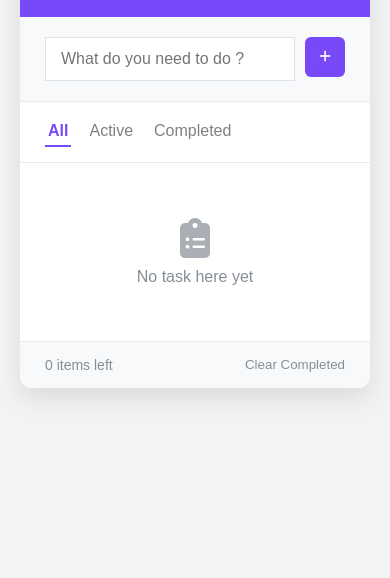
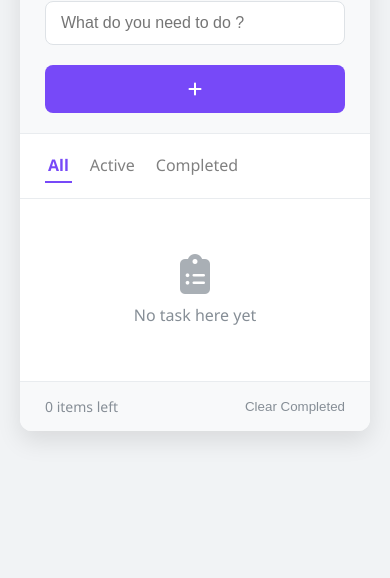
Before and after one commit to muz4miL/To-Do-App, a plain HTML site: page index.html in a window 390 px wide. Shown: the part 266-844 px from the top of the page. Drawn offline with Linux system fonts and the light colour scheme.

Commit message:
fixed the mobile bug , App - Completed!

```diff
--- a/styles.css
+++ b/styles.css
@@ -11,12 +11,12 @@
   --light: #f8f9fa;
   --gray: #868e96;
   --danger: #fa5252;
-  --success: #40c057;
+  --sucess: #40c057;
   --border: #e9ecef;
 }
 
 body {
-  font-family: sans-serif;
+  font-family: "Segoe UI", sans-serif;
   background-color: #f1f3f5;
   min-height: 100vh;
   display: flex;
@@ -33,18 +33,7 @@ body {
   border-radius: 12px;
   overflow: hidden;
   box-shadow: 0 10px 25px rgba(0, 0, 0, 0.1);
-  animation: fadeIn 0.5s ease;
-}
-
-@keyframes fadeIn {
-  from {
-    opacity: 0;
-    transform: translateY(10px);
-  }
-  to {
-    opacity: 1;
-    transform: translateY(0);
-  }
+  animation: fadeIn 0.4s ease-in-out;
 }
 
 header {
@@ -77,6 +66,7 @@ header p {
   padding: 12px 15px;
   border: 1px solid #dee2e6;
   font-size: 1rem;
+  border-radius: 8px;
   transition: all 0.3s;
 }
 
@@ -89,12 +79,16 @@ header p {
 .todo-input button {
   background-color: var(--primary);
   color: white;
-  width: 40px;
-  height: 40px;
+  width: 48px;
+  height: 48px;
   border: none;
-  border-radius: 6px;
+  border-radius: 8px;
   cursor: pointer;
   transition: all 0.2s ease;
+  display: flex;
+  align-items: center;
+  justify-content: center;
+  font-size: 18px;
 }
 
 .todo-input button:hover {
@@ -141,28 +135,16 @@ header p {
   padding: 12px 15px;
   display: flex;
   align-items: center;
-  transition: background-color 0.2s ease, transform 0.2s ease;
-  animation: fadeInUp 0.3s ease;
+  transition: background-color 0.2s;
 }
 
 .todo-item:hover {
-  background-color: #f8f9fa;
-  transform: translateY(-2px);
-}
-
-@keyframes fadeInUp {
-  from {
-    opacity: 0;
-    transform: translateY(10px);
-  }
-  to {
-    opacity: 1;
-    transform: translateY(0);
-  }
+  background-color: #f8f0ff;
 }
 
 .checkbox-container {
   margin: 15px;
+  position: relative;
 }
 
 .todo-checkbox {
@@ -177,13 +159,13 @@ header p {
   border: 2px solid #dee2e6;
   position: relative;
   cursor: pointer;
-  transition: all 0.2s ease;
+  transition: all 0.2s;
+  border-radius: 4px;
 }
 
 .todo-checkbox:checked + .checkmark {
-  background-color: var(--success);
-  border-color: var(--success);
-  transform: scale(1.2);
+  background-color: var(--sucess);
+  border-color: var(--sucess);
 }
 
 .todo-checkbox:checked + .checkmark::after {
@@ -234,7 +216,7 @@ header p {
   justify-content: center;
   padding: 40px 0;
   color: var(--gray);
-  animation: fadeIn 0.3s ease;
+  animation: fadeIn 0.5s ease-in-out;
 }
 
 .empty-state i {
@@ -271,5 +253,33 @@ footer {
 
 #clear-completed:hover {
   color: var(--danger);
-  transform: scale(1.05);
+  transform: scale(1.1);
 }
+
+@keyframes fadeIn {
+  from {
+    opacity: 0;
+    transform: translateY(10px);
+  }
+  to {
+    opacity: 1;
+    transform: translateY(0);
+  }
+}
+
+
+@media (max-width: 480px) {
+  .todo-input {
+    flex-direction: column;
+  }
+
+  .todo-input input,
+  .todo-input button {
+    width: 100%;
+  }
+
+  .todo-input button {
+    margin-top: 10px;
+    font-size: 16px;
+  }
+}
```
